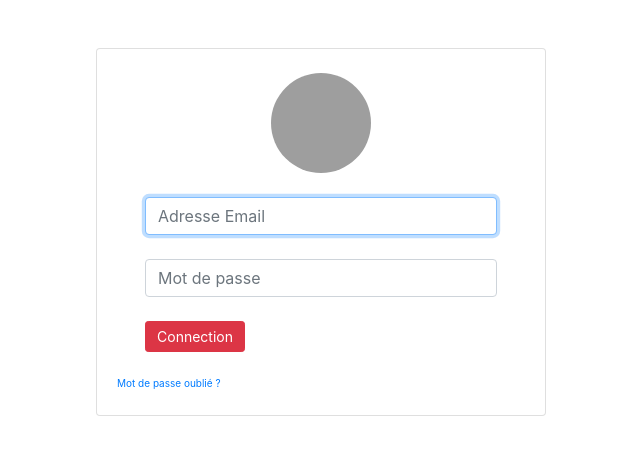
After one commit to MehdiBenbahri/Projet, a PHP site: template view/signIn.php in a window 1280 px wide. The commit adds this page. Shown: the top 455 px of the page, without its empty margins (319-959 px from the left). Run offline with PHP 8.4, Linux system fonts and the light colour scheme; the template is opened without the code that fills it, so the values that code supplies are empty; some libraries are stand-ins or nearby versions; grey boxes are pictures that could not be loaded.

Commit message:
-Correction des "echo" dans le routeur. -Correction de problème très mineur sur le routeur -Mise en place du formulaire de connection avec mdp et email en dur -Mise à jour du routeur pour qu'il puisse utiliser les controller chaque controller doit être dans le fichier du même nom avec au début du nom du fichier : "control_" ce qui donne "control_[nom]" -Mise en place de la classe de gestion des rapports d'erreur, d'avertissement ou encore de succès. Cette classe est faite pour être polyvalente et pour évité de se perdre avec les $_SESSION quand il faut faire plusieurs erreur d'un coup !

```diff
--- a/css/style.css
+++ b/css/style.css
@@ -0,0 +1,40 @@
+/* Css du site */
+
+/*Met la couleur en rouge #ff332e*/
+.rouge{
+    color : #ff332e;
+}
+.bgRouge{
+    background-color : #ff332e !important;
+
+}
+/*Centre l'élément*/
+.middle{
+    margin-left : auto;
+    margin-right: auto;
+}
+.profilImg{
+    width: 100px;
+    height: 100px;
+    border-radius: 50px;
+    margin-left : auto;
+    margin-right: auto;
+}
+.uiForm{
+    width: 30em !important;
+}
+.formSign{
+    width: 22em !important;
+    margin-left : auto;
+    margin-right: auto;
+}
+.forgotPass{
+    font-size : 10px;
+    margin-left : 2em;
+}
+.btnBase{
+    width: 100px;
+}
+.alert{
+    margin-top : 15px !important;
+}
--- a/view/header.php
+++ b/view/header.php
@@ -3,6 +3,8 @@
 <head>
     <title>Forum</title>
     <meta charset="utf-8">
+    <link rel="stylesheet" type="text/css" href="css/style.css">
     <link rel="stylesheet" href="https://stackpath.bootstrapcdn.com/bootstrap/4.1.3/css/bootstrap.min.css" integrity="sha384-MCw98/SFnGE8fJT3GXwEOngsV7Zt27NXFoaoApmYm81iuXoPkFOJwJ8ERdknLPMO" crossorigin="anonymous">
+    <link rel="stylesheet" href="https://use.fontawesome.com/releases/v5.5.0/css/all.css" integrity="sha384-B4dIYHKNBt8Bc12p+WXckhzcICo0wtJAoU8YZTY5qE0Id1GSseTk6S+L3BlXeVIU" crossorigin="anonymous">
 </head>
 <body>
--- /dev/null
+++ b/view/profil.php
@@ -0,0 +1 @@
+profil
--- /dev/null
+++ b/view/signIn.php
@@ -0,0 +1,21 @@
+<br><br>
+<div class="container uiForm">
+    <div class="card card-container">
+        <br>
+        <img class="profilImg" src="//ssl.gstatic.com/accounts/ui/avatar_2x.png" />
+
+        <form class="form-signin formSign" method="post" action="control_validCo">
+            <br>
+            <input type="email" name="email" id="inputEmail" class="form-control" placeholder="Adresse Email" required autofocus>
+            <br>
+            <input type="password" name="pass" id="inputPassword" class="form-control" placeholder="Mot de passe " required>
+            <br>
+            <button class="btn btnBase btn-danger btn-sm btn-signin" type="submit">Connection</button>
+        </form>
+        <br>
+        <a href="contact" class="forgotPass">
+            Mot de passe oublié ?
+        </a>
+        <br>
+    </div>
+</div>
```
Also changed, not shown: controller/control_validCo.php (added, +46 -0 lines), controller/rapport.php (added, +102 -0 lines), index.php (+30 -7 lines), view/contact.php (added, +7 -0 lines), view/page404.php (+9 -4 lines), view/signUp.php (added).
